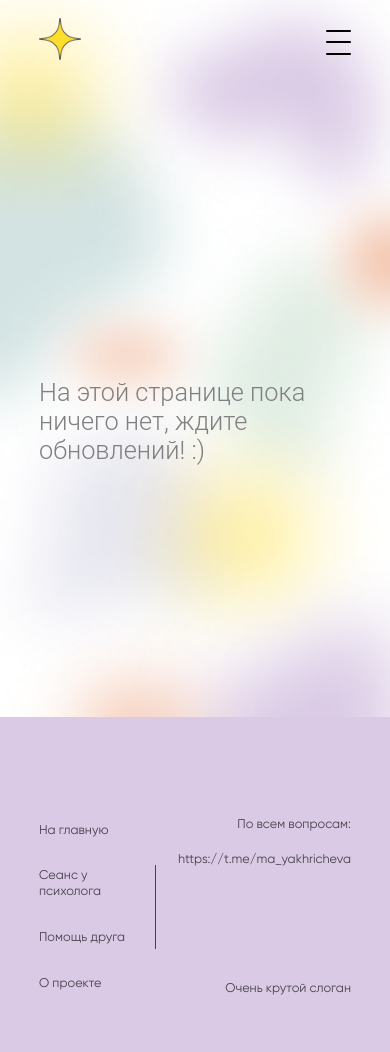
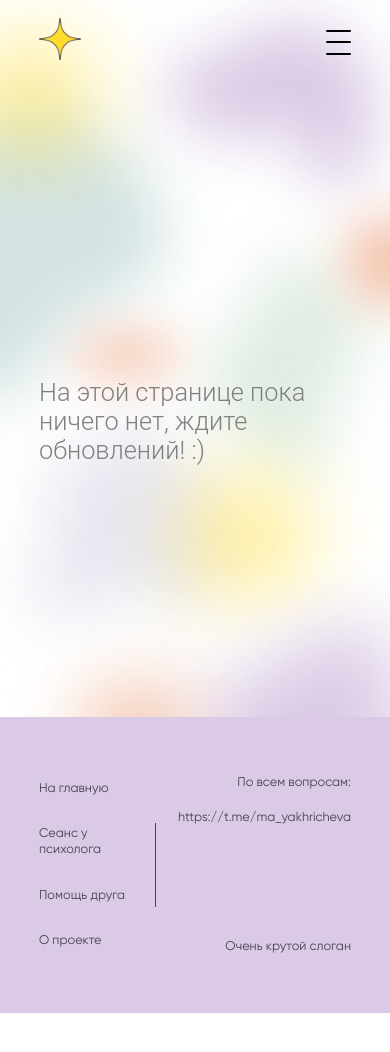
Before and after one commit to impanikaa/longread-app, a React (Create React App) app: page /help in a window 390 px wide. Shown: the top 1052 px of the page. After the commit the page ends 1013 px from the top, so only its background shows below. Built offline with nearby package versions, Linux system fonts and the light colour scheme.

Commit message:
адаптивность главной страницы и футера

```diff
--- a/src/components/footer/style.module.css
+++ b/src/components/footer/style.module.css
@@ -92,4 +92,8 @@
   .navbar_line {
     width: 30vw;
   }
+
+  .container {
+    height: 35vh;
+  }
 }
```
